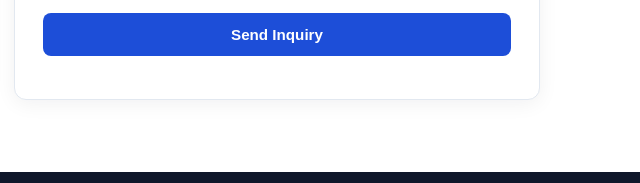
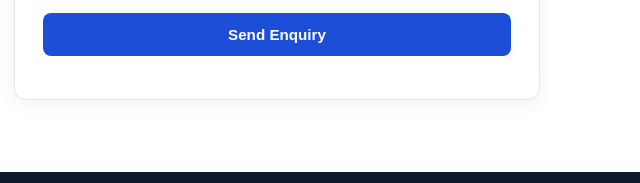
Before and after one commit to shongwe-sbu/sibusiso-shongwe-business-portfolio, a plain HTML site: page index.html in a window 1280 px wide. Shown: the part 5318-5501 px from the top of the page, 640-1280 px from the left. Drawn offline with Linux system fonts and the light colour scheme.

Commit message:
Update index.html

```diff
--- a/index.html
+++ b/index.html
@@ -397,7 +397,7 @@
               <textarea id="projectMessage" name="projectMessage" rows="4" placeholder="Tell me briefly about your business, what you need built, and your ideal start date..." required></textarea>
             </div>
 
-            <button type="submit" class="btn btn-primary btn-full">Send Inquiry</button>
+            <button type="submit" class="btn btn-primary btn-full">Send Enquiry</button>
             <div class="form-feedback" id="formFeedback" role="status" aria-live="polite"></div>
           </form>
         </div>
```
